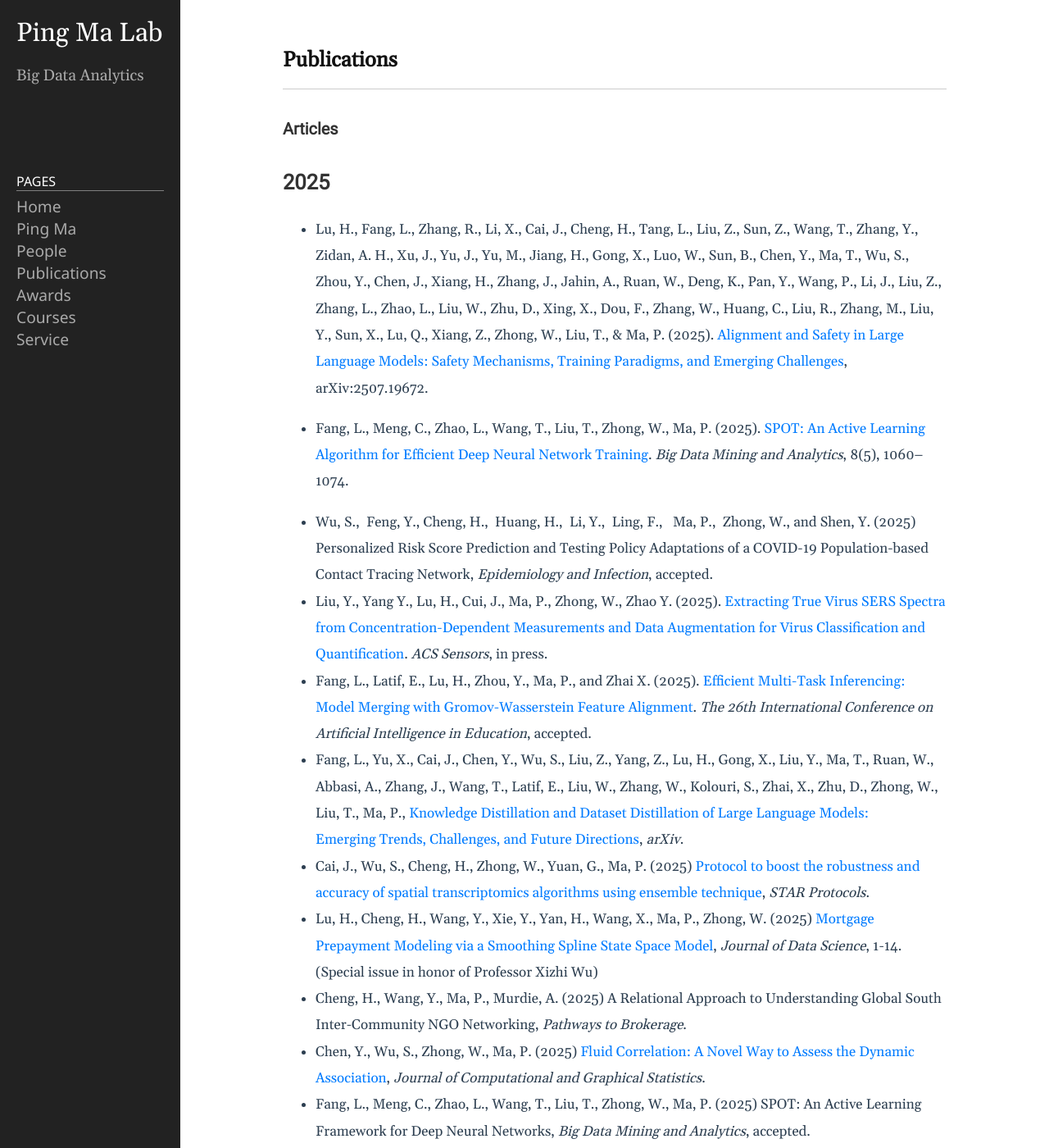
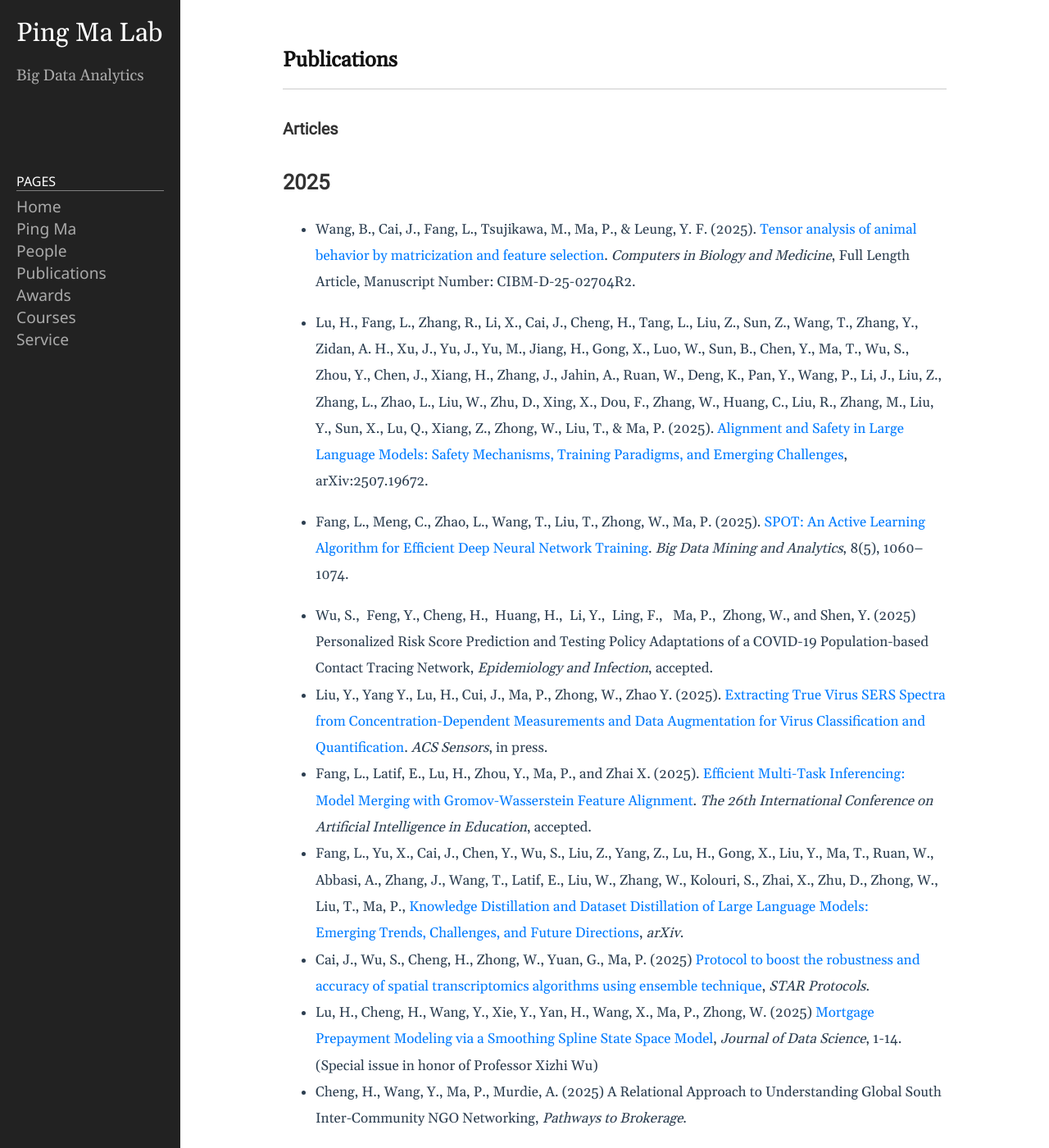
Before and after one commit to BDALpingio/BDALpingio.github.io, a Jekyll site: the page built from 3_publications.md, in a window 1280 px wide and 1400 px high. Shown: the whole window at 82% size. Built offline with Jekyll 4.4.1, drawn with Linux system fonts in a browser that asks for light colours.

Commit message:
Update 3_publications.md

```diff
--- a/3_publications.md
+++ b/3_publications.md
@@ -8,6 +8,8 @@
 
 
 ## 2025
+- Wang, B., Cai, J., Fang, L., Tsujikawa, M., Ma, P., & Leung, Y. F. (2025). [Tensor analysis of animal behavior by matricization and feature selection](https://doi.org/10.1016/j.compbiomed.2025.108246). _Computers in Biology and Medicine_, Full Length Article, Manuscript Number: CIBM-D-25-02704R2.
+
 - Lu, H., Fang, L., Zhang, R., Li, X., Cai, J., Cheng, H., Tang, L., Liu, Z., Sun, Z., Wang, T., Zhang, Y., Zidan, A. H., Xu, J., Yu, J., Yu, M., Jiang, H., Gong, X., Luo, W., Sun, B., Chen, Y., Ma, T., Wu, S., Zhou, Y., Chen, J., Xiang, H., Zhang, J., Jahin, A., Ruan, W., Deng, K., Pan, Y., Wang, P., Li, J., Liu, Z., Zhang, L., Zhao, L., Liu, W., Zhu, D., Xing, X., Dou, F., Zhang, W., Huang, C., Liu, R., Zhang, M., Liu, Y., Sun, X., Lu, Q., Xiang, Z., Zhong, W., Liu, T., & Ma, P. (2025). [Alignment and Safety in Large Language Models: Safety Mechanisms, Training Paradigms, and Emerging Challenges](https://arxiv.org/abs/2507.19672), arXiv:2507.19672.
 
 - Fang, L., Meng, C., Zhao, L., Wang, T., Liu, T., Zhong, W., Ma, P. (2025). [SPOT: An Active Learning Algorithm for Efficient Deep Neural Network Training](https://doi.org/10.26599/BDMA.2025.9020011). _Big Data Mining and Analytics_, 8(5), 1060–1074.
@@ -20,7 +22,7 @@
 - Lu, H., Cheng, H., Wang, Y., Xie, Y., Yan, H., Wang, X., Ma, P., Zhong, W. (2025) [Mortgage Prepayment Modeling via a Smoothing Spline State Space Model](https://jds-online.org/journal/JDS/article/1406/info), _Journal of Data Science_, 1-14. (Special issue in honor of Professor Xizhi Wu)
 - Cheng, H., Wang, Y., Ma, P., Murdie, A. (2025) A Relational Approach to Understanding Global South Inter-Community NGO Networking, _Pathways to Brokerage_.
 - Chen, Y., Wu, S., Zhong, W., Ma, P. (2025) [Fluid Correlation: A Novel Way to Assess the Dynamic Association](https://www.tandfonline.com/doi/full/10.1080/10618600.2024.2444373?scroll=top&needAccess=true), _Journal of Computational and Graphical Statistics_.
-- Fang, L., Meng, C., Zhao, L., Wang, T., Liu, T., Zhong, W., Ma, P. (2025) SPOT: An Active Learning Framework for Deep Neural Networks, _Big Data Mining and Analytics_, accepted.
+
 - Ruan, W., Lyu, Y., Zhang, J., Cai, J., Shu, P., Ge, Y., Lu, Y., Gao, S., Wang, Y., Wang, P., Zhao, L., Wang, T., Liu, Y., Fang, L., Liu, Z., Li, Y., Wu, Z., Chen, J., Jiang, H., Pan, Y., Yang, Z., Chen, J., Liang, S., Zhang, W., Ma, T., Dou, Y., Zhang, J., Gong, X., Gan, Q., Zou, Y., Chen, Z., Qian, Y., Yu, S., Lu, J., Song, K., Wang, X., Sikora, A., Li, G., Li, X., Li, Q., Wang, Y., Lu, Z., Abate, Y., He, L., Zhong, W., Liu, R., Huang, C., Liu, W., Shen, Y., Ma, P., Zhu, H., Yan, Y., Zhu, D., Liu, T. (2025) [Large Language Models for Bioinformatics](https://arxiv.org/abs/2501.06271), _arXiv_.
 
 
```
